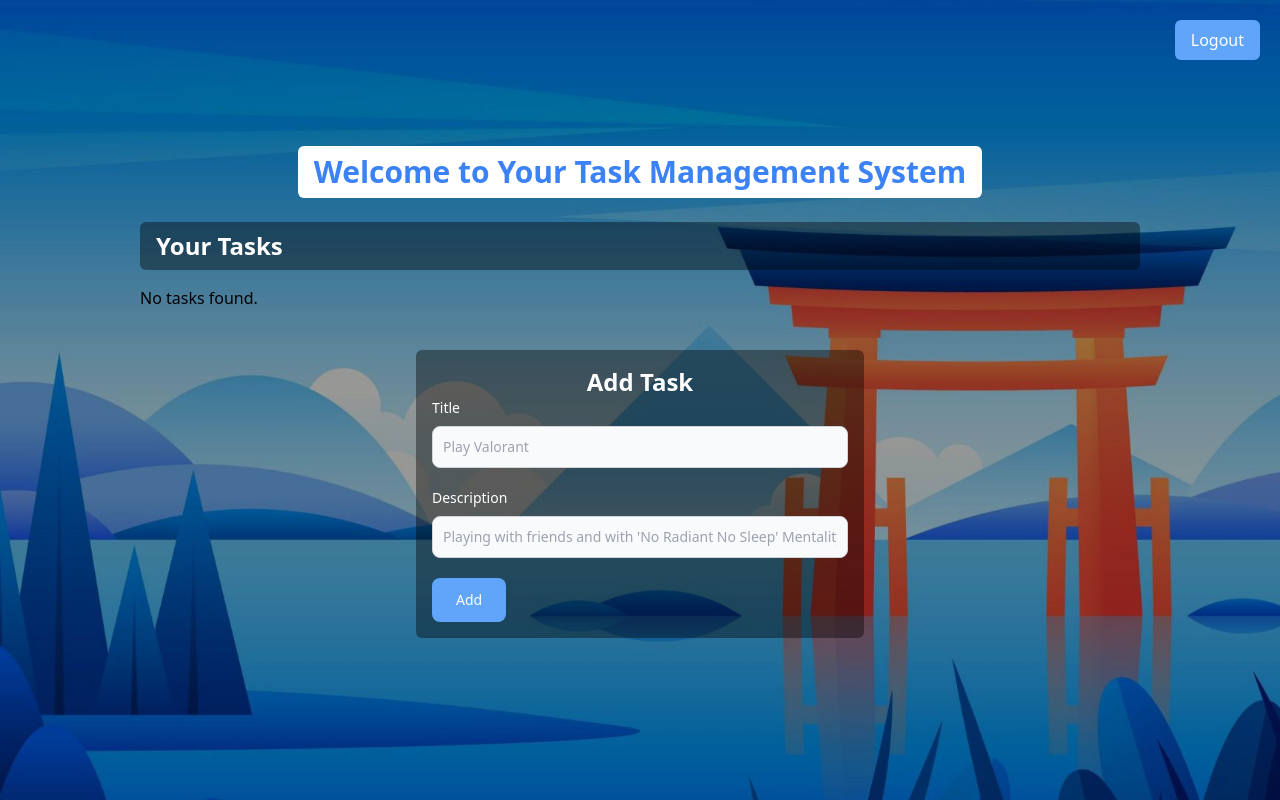
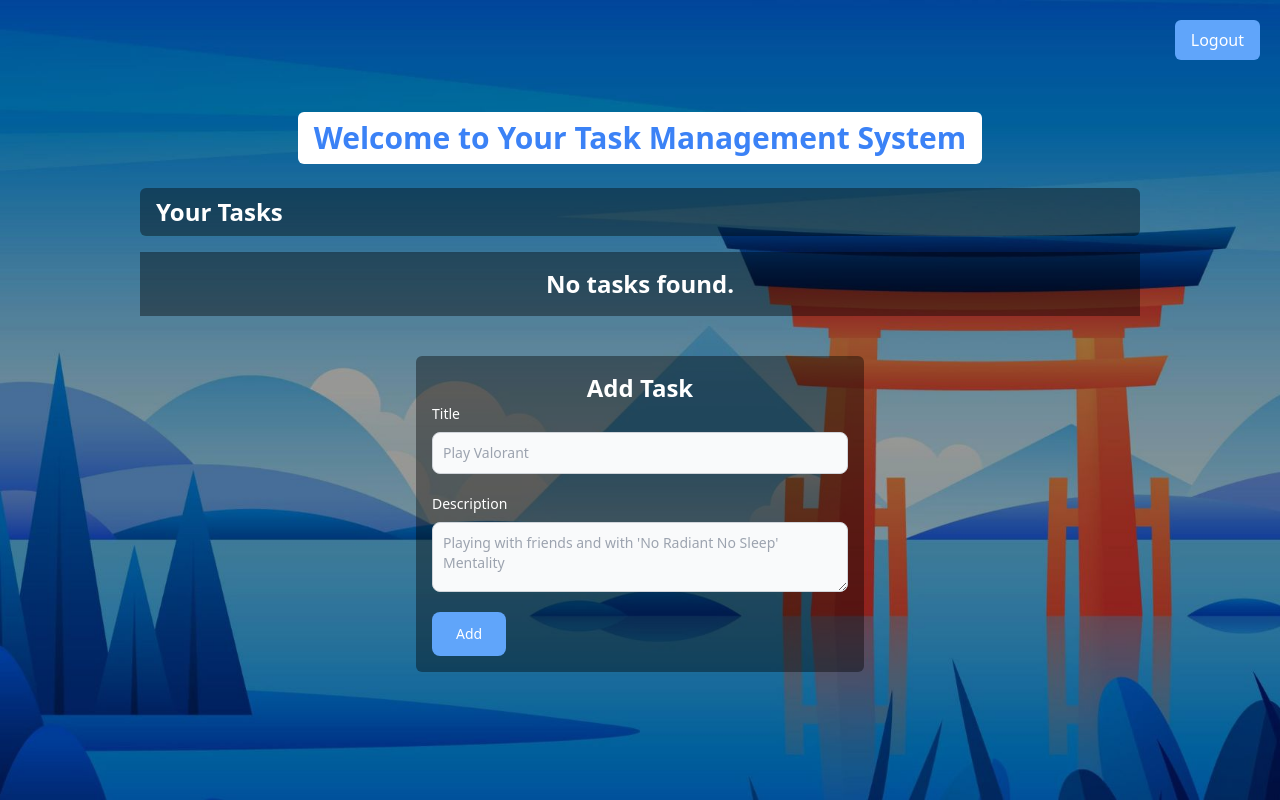
Before and after one commit to Exvade/task-management, a PHP site: page /dashboard.php in a window 1280 px wide. Run offline with PHP 8.4, Linux system fonts and the light colour scheme; the visitor is signed in with stand-in values (Sample User, id 1); data that the repository does not hold is empty; some libraries are stand-ins or nearby versions.

Commit message:
dasjboard fix done

```diff
--- a/dashboard.php
+++ b/dashboard.php
@@ -52,13 +52,13 @@ $num = $stmt->rowCount();
         echo "<div class='hidden'>" . ($id !== null ? $id : '') . "</div>";
         echo "<div class='w-[200px]'>" . ($title !== null ? $title : '') . "</div>";
         echo "<div class='w-[300px]'>" . ($description !== null ? $description : '') . "</div>";
-        echo "<div class='flex gap-2'><a href='edit_task.php?id={$id}' class='w-[100px] h-[40px] text-black bg-yellow-500 text-center flex items-center justify-center'>Edit</a><a href='delete_task.php?id={$id}' class='w-[100px] h-[40px] bg-red-500 text-center flex items-center justify-center'>Delete</a></div>";
+        echo "<div class='flex gap-2'><a href='edit_task.php?id={$id}' class='w-[100px] h-[40px] text-black bg-yellow-500 rounded-md text-center flex items-center justify-center'>Edit</a><a href='delete_task.php?id={$id}' class='w-[100px] h-[40px] bg-red-500 text-center flex items-center justify-center rounded-md'>Delete</a></div>";
         echo "</li>";
         $counter++;  // Menambahkan counter setiap iterasi
       }
       echo "</ol>";
     } else {
-      echo "No tasks found.";
+      echo "<h3 class='w-full py-4 text-2xl font-semibold text-center text-white bg-black bg-opacity-40'>No tasks found.</h3>";
     }
     ?>
 
@@ -72,7 +72,7 @@ $num = $stmt->rowCount();
     </div>
     <div class="mb-5">
       <label for="description" class="block mb-2 text-sm font-medium text-white dark:text-white">Description</label>
-      <input type="text" name="description" id="description" class="bg-gray-50 border border-gray-300 text-gray-900 text-sm rounded-lg focus:ring-blue-500 focus:border-blue-500 block w-full p-2.5 dark:bg-gray-700 dark:border-gray-600 dark:placeholder-gray-400 dark:text-white dark:focus:ring-blue-500 dark:focus:border-blue-500 text-wrap" placeholder="Playing with friends and with 'No Radiant No Sleep' Mentality" required />
+      <textarea name="description" id="description" class="bg-gray-50 border border-gray-300 text-gray-900 text-sm rounded-lg focus:ring-blue-500 focus:border-blue-500 block w-full p-2.5 dark:bg-gray-700 dark:border-gray-600 dark:placeholder-gray-400 dark:text-white dark:focus:ring-blue-500 dark:focus:border-blue-500 text-wrap h-[70px]" placeholder="Playing with friends and with 'No Radiant No Sleep' Mentality" required></textarea>
     </div>
     <button type="submit" class="px-6 py-3 text-sm font-medium text-center text-white bg-blue-400 rounded-lg hover:bg-blue-800 focus:ring-4 focus:outline-none focus:ring-blue-300 sm:w-auto">Add</button>
   </form>
```
